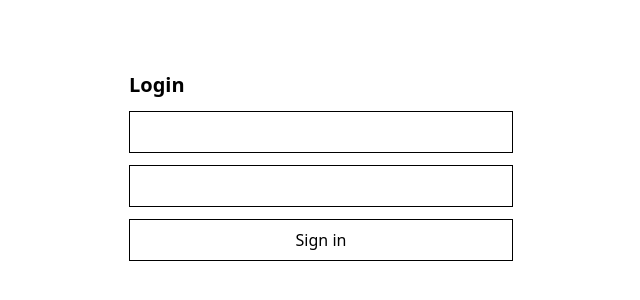
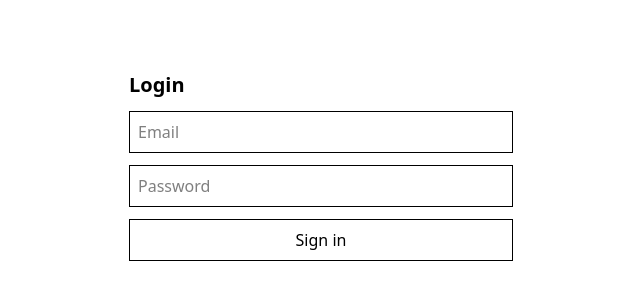
Before and after one commit to dimsits/trackr, a Next.js app in the folder apps/frontend/: page /login in a window 1280 px wide. Shown: the part 234-534 px from the top of the page, without its empty margins (319-959 px from the left). Built offline with nearby package versions, Linux system fonts and the light colour scheme; no server answers.

Commit message:
fix(auth): wrap login client in Suspense to fix Vercel prerender error

```diff
--- /dev/null
+++ b/apps/frontend/app/(auth)/login/LoginClient.tsx
@@ -0,0 +1,61 @@
+"use client";
+
+import { useRouter, useSearchParams } from "next/navigation";
+import { useState } from "react";
+import { auth } from "@/lib/auth";
+import { api } from "@/lib/api";
+
+export default function LoginClient() {
+  const router = useRouter();
+  const sp = useSearchParams();
+  const next = sp.get("next") ?? "/workspaces";
+
+  const [email, setEmail] = useState("");
+  const [password, setPassword] = useState("");
+  const [err, setErr] = useState<string | null>(null);
+
+  async function onSubmit(e: React.FormEvent) {
+    e.preventDefault();
+    setErr(null);
+
+    try {
+      const res = await api<{ accessToken: string }>("/auth/login", {
+        method: "POST",
+        body: JSON.stringify({ email, password }),
+      });
+      auth.setToken(res.accessToken);
+      router.replace(next);
+    } catch (e: any) {
+      setErr(e?.message ?? "Login failed");
+    }
+  }
+
+  return (
+    <div className="min-h-screen flex items-center justify-center p-6">
+      <form onSubmit={onSubmit} className="w-full max-w-sm space-y-3">
+        <h1 className="text-xl font-semibold">Login</h1>
+
+        <input
+          className="w-full border p-2"
+          value={email}
+          onChange={(e) => setEmail(e.target.value)}
+          placeholder="Email"
+        />
+
+        <input
+          className="w-full border p-2"
+          type="password"
+          value={password}
+          onChange={(e) => setPassword(e.target.value)}
+          placeholder="Password"
+        />
+
+        {err && <p className="text-sm text-red-600">{err}</p>}
+
+        <button className="w-full border p-2" type="submit">
+          Sign in
+        </button>
+      </form>
+    </div>
+  );
+}
--- a/apps/frontend/app/(auth)/login/page.tsx
+++ b/apps/frontend/app/(auth)/login/page.tsx
@@ -1,44 +1,10 @@
-"use client";
+import { Suspense } from "react";
+import LoginClient from "./LoginClient";
 
-import { useRouter, useSearchParams } from "next/navigation";
-import { useState } from "react";
-import { auth } from "@/lib/auth";
-import { api } from "@/lib/api";
-
-export default function LoginPage() {
-  const router = useRouter();
-  const sp = useSearchParams();
-  const next = sp.get("next") ?? "/workspaces";
-
-  const [email, setEmail] = useState("");
-  const [password, setPassword] = useState("");
-  const [err, setErr] = useState<string | null>(null);
-
-  async function onSubmit(e: React.FormEvent) {
-    e.preventDefault();
-    setErr(null);
-
-    try {
-      const res = await api<{ accessToken: string }>("/auth/login", {
-        method: "POST",
-        body: JSON.stringify({ email, password }),
-      });
-      auth.setToken(res.accessToken);
-      router.replace(next);
-    } catch (e: any) {
-      setErr(e?.message ?? "Login failed");
-    }
-  }
-
+export default function Page() {
   return (
-    <div className="min-h-screen flex items-center justify-center p-6">
-      <form onSubmit={onSubmit} className="w-full max-w-sm space-y-3">
-        <h1 className="text-xl font-semibold">Login</h1>
-        <input className="w-full border p-2" value={email} onChange={(e) => setEmail(e.target.value)} />
-        <input className="w-full border p-2" type="password" value={password} onChange={(e) => setPassword(e.target.value)} />
-        {err && <p className="text-sm text-red-600">{err}</p>}
-        <button className="w-full border p-2" type="submit">Sign in</button>
-      </form>
-    </div>
+    <Suspense fallback={null}>
+      <LoginClient />
+    </Suspense>
   );
 }
```
